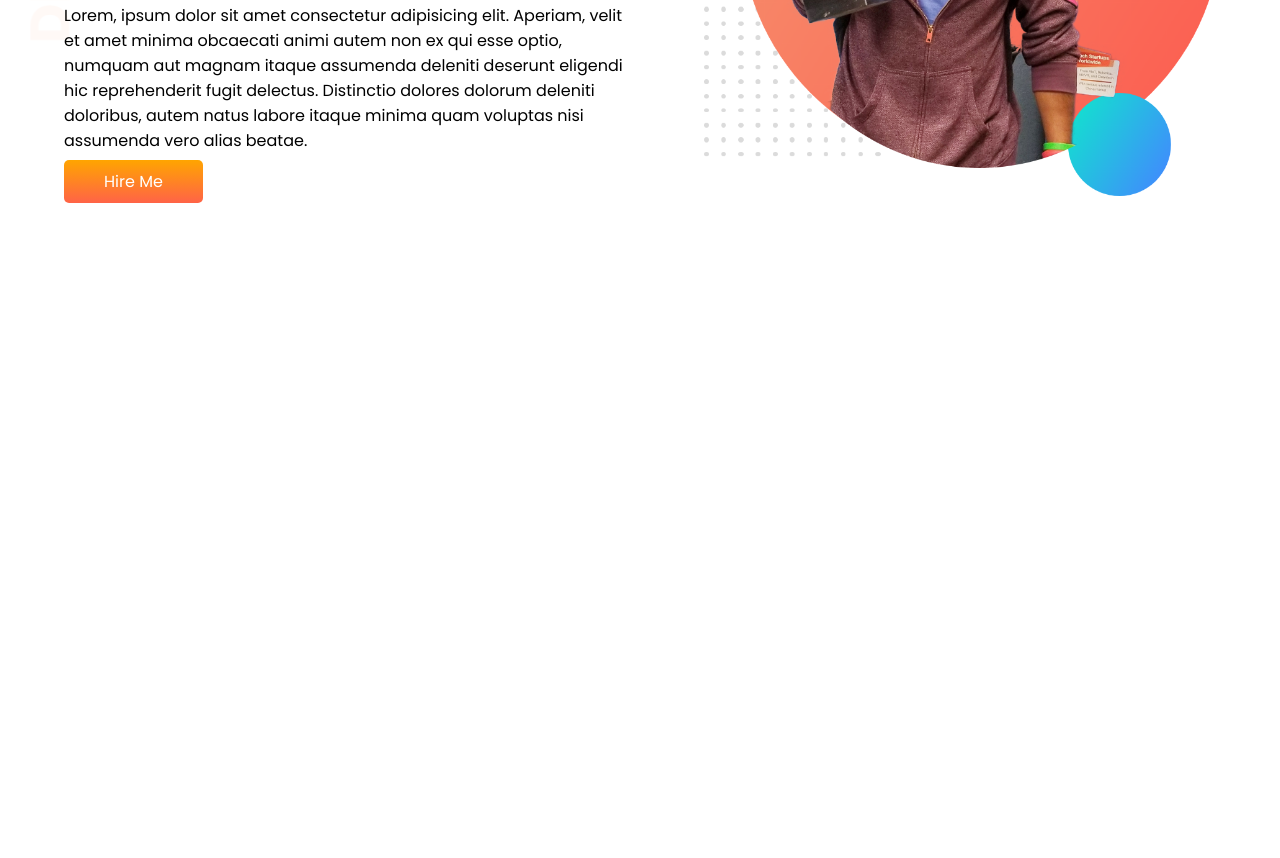
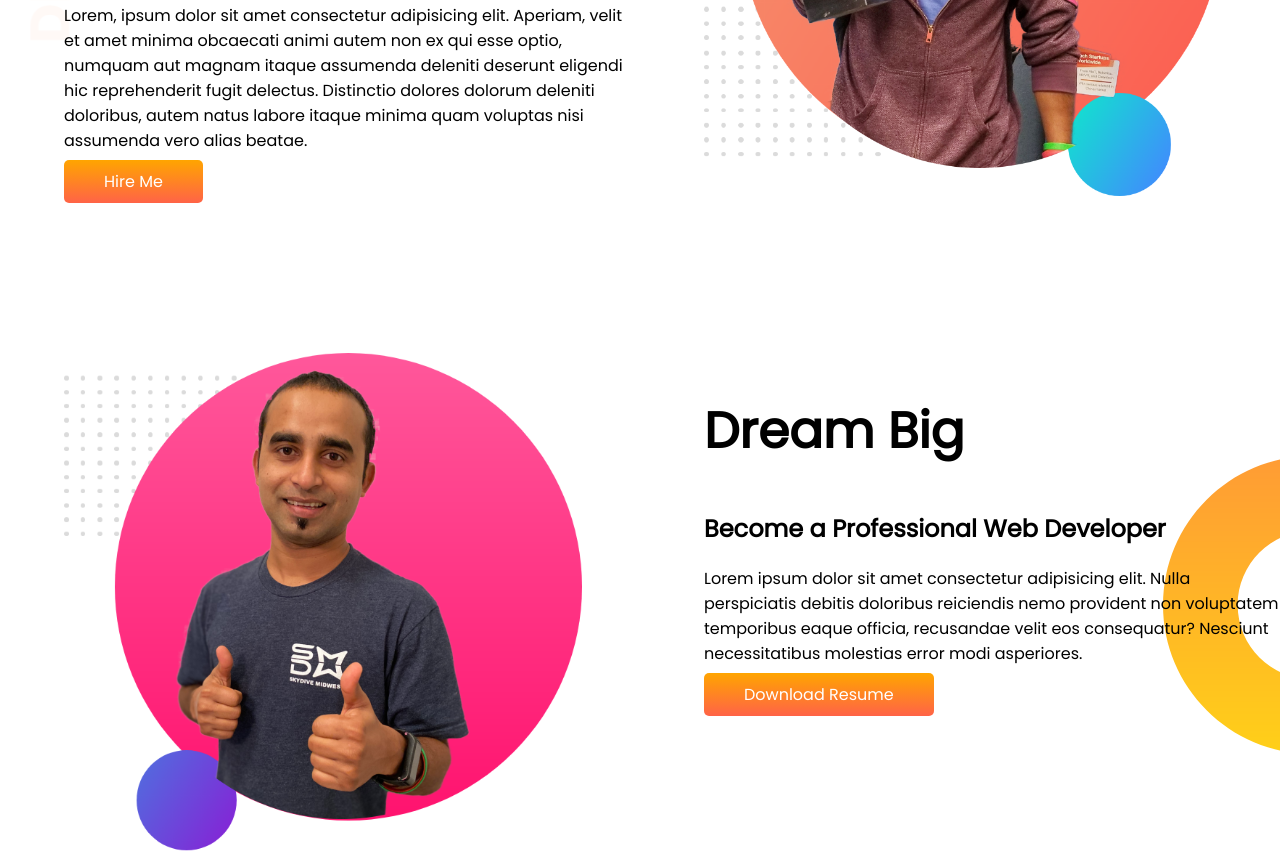
Before and after one commit to masudparvez05/developer-portfolio, a plain HTML site: page index.html in a window 1280 px wide. Shown: the part 319-1177 px from the top of the page. Before the commit the page ends 800 px from the top, so only its background shows below. Drawn offline with Linux system fonts and the light colour scheme.

Commit message:
2nd part complete

```diff
--- a/index.html
+++ b/index.html
@@ -25,5 +25,16 @@
         </div>
 
     </section>
+    <section class="dream-bg">
+        <div class="half-width">
+            <img src="images/jhankar2.png" alt="">
+        </div>
+        <div class="half-width">
+            <h1>Dream Big</h1>
+            <h2>Become a Professional Web Developer</h2>
+            <p>Lorem ipsum dolor sit amet consectetur adipisicing elit. Nulla perspiciatis debitis doloribus reiciendis nemo provident non voluptatem temporibus eaque officia, recusandae velit eos consequatur? Nesciunt necessitatibus molestias error modi asperiores.</p>
+            <a class="hire-button" href="https://github.com/masudparvez05" target="_blank">Download Resume</a>
+        </div>
+    </section>
 </body>
 </html>
--- a/style.css
+++ b/style.css
@@ -5,6 +5,7 @@ body{
 .top-banner{
     background-image: url(images/top-banner.png);
     background-repeat: no-repeat;
+    margin-bottom: 150px;
 }
 h1{
     font-size: 50px;
@@ -30,3 +31,8 @@ section{
     color: #ffff;
     font-weight: 400;
 }
+.dream-bg{
+    background-image: url(images/dream-bg.png);
+    background-repeat: no-repeat;
+    background-position: right;
+}
```
